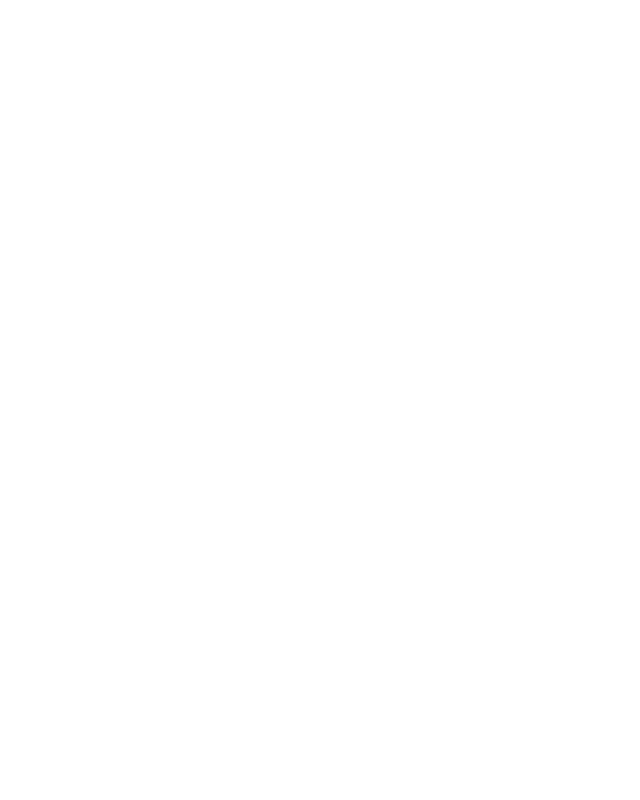
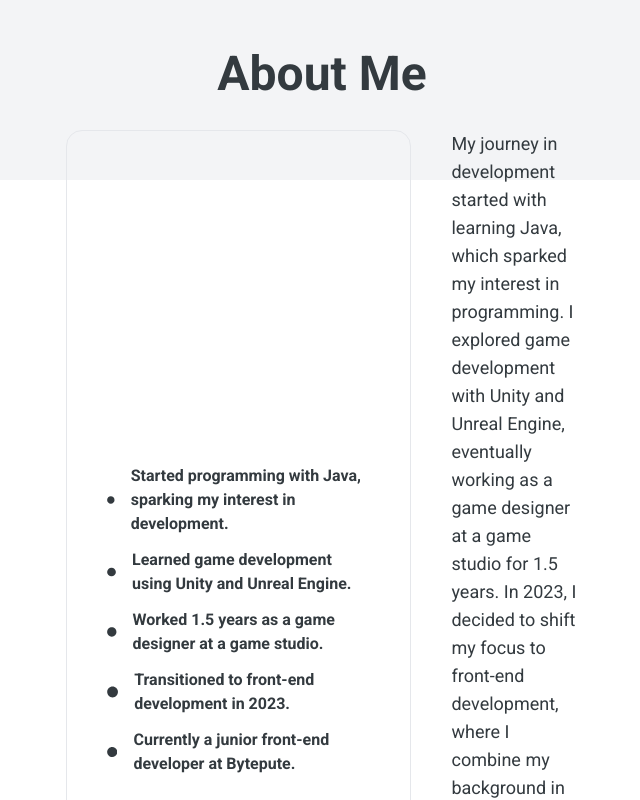
Before and after one commit to MrAghaei/MohammadAghaei, a React (Vite) app: page / in a window 1280 px wide. Shown: the part 620-1420 px from the top of the page, without its empty margins (318-958 px from the left). Before the commit the page ends 800 px from the top, so only its background shows below. Built offline with nearby package versions, Linux system fonts and the light colour scheme.

Commit message:
[#3-ADD] about me (#3)

```diff
--- a/package.json
+++ b/package.json
@@ -11,7 +11,8 @@
   },
   "dependencies": {
     "react": "^18.3.1",
-    "react-dom": "^18.3.1"
+    "react-dom": "^18.3.1",
+    "react-icons": "^5.4.0"
   },
   "devDependencies": {
     "@eslint/js": "^9.17.0",
--- a/src/App.tsx
+++ b/src/App.tsx
@@ -1,11 +1,13 @@
 import Header from "./components/Header.tsx";
 import Hero from "./components/Hero.tsx";
+import AboutMe from "./components/AboutMe.tsx";
 
 function App() {
   return (
     <>
       <Header />
       <Hero />
+      <AboutMe />
     </>
   );
 }
--- /dev/null
+++ b/src/components/AboutMe.tsx
@@ -0,0 +1,48 @@
+import { FaCircle } from "react-icons/fa";
+function AboutMe() {
+  return (
+    <div className="h-screen w-screen flex flex-col justify-center gap-8 items-center px-96 ">
+      <h1 className="text-5xl font-bold">About Me</h1>
+      <div className="flex items-center justify-center gap-10">
+        <div className="flex flex-col items-start justify-center h-full border rounded-2xl py-5 px-10 gap-3 font-bold">
+          <div className="flex items-center justify-center gap-4">
+            <FaCircle />
+            <p>
+              Started programming with Java, sparking my interest in
+              development.
+            </p>
+          </div>
+          <div className="flex items-center justify-center gap-4">
+            <FaCircle />
+            <p>Learned game development using Unity and Unreal Engine.</p>
+          </div>
+          <div className="flex items-center justify-center gap-4">
+            <FaCircle />
+            <p>Worked 1.5 years as a game designer at a game studio.</p>
+          </div>
+          <div className="flex items-center justify-center gap-4">
+            <FaCircle />
+            <p>Transitioned to front-end development in 2023.</p>
+          </div>
+          <div className="flex items-center justify-center gap-4">
+            <FaCircle />
+            <p>Currently a junior front-end developer at Bytepute.</p>
+          </div>
+        </div>
+        <div className="w-1/2">
+          <p className="text-lg">
+            My journey in development started with learning Java, which sparked
+            my interest in programming. I explored game development with Unity
+            and Unreal Engine, eventually working as a game designer at a game
+            studio for 1.5 years. In 2023, I decided to shift my focus to
+            front-end development, where I combine my background in design and
+            coding to create intuitive and engaging web experiences. I'm
+            currently working at Bytepute as junior front-end developer.
+          </p>
+        </div>
+      </div>
+    </div>
+  );
+}
+
+export default AboutMe;
--- a/src/components/Header.tsx
+++ b/src/components/Header.tsx
@@ -1,8 +1,8 @@
 function Header() {
   return (
-    <div className="flex gap-40 items-center justify-center px-40 py-5">
+    <div className="flex gap-40 items-center justify-center px-40 py-5 fixed mx-auto w-full bg-white bg-opacity-90">
       <p className="font-bold text-3xl">Mohammad Aghaei</p>
-      <div className="flex items-center gap-10 text-2xl">
+      <div className="flex items-center gap-10 text-2xl ">
         <button className="hover:bg-gray-200 rounded p-2 duration-300">
           About Me
         </button>
--- a/src/components/Hero.tsx
+++ b/src/components/Hero.tsx
@@ -1,6 +1,6 @@
 function Hero() {
   return (
-    <div className="flex items-center justify-center gap-20 px-96 mt-40">
+    <div className="h-screen flex items-center justify-center gap-20 px-96 bg-gray-100">
       <div className="rounded">
         <img
           className="w-96 rounded-full border-2 border-blue-900 shadow hover:shadow-2xl duration-300"
```
Also changed, not shown: 1 other file (tests, documents, lock files or other folders).
